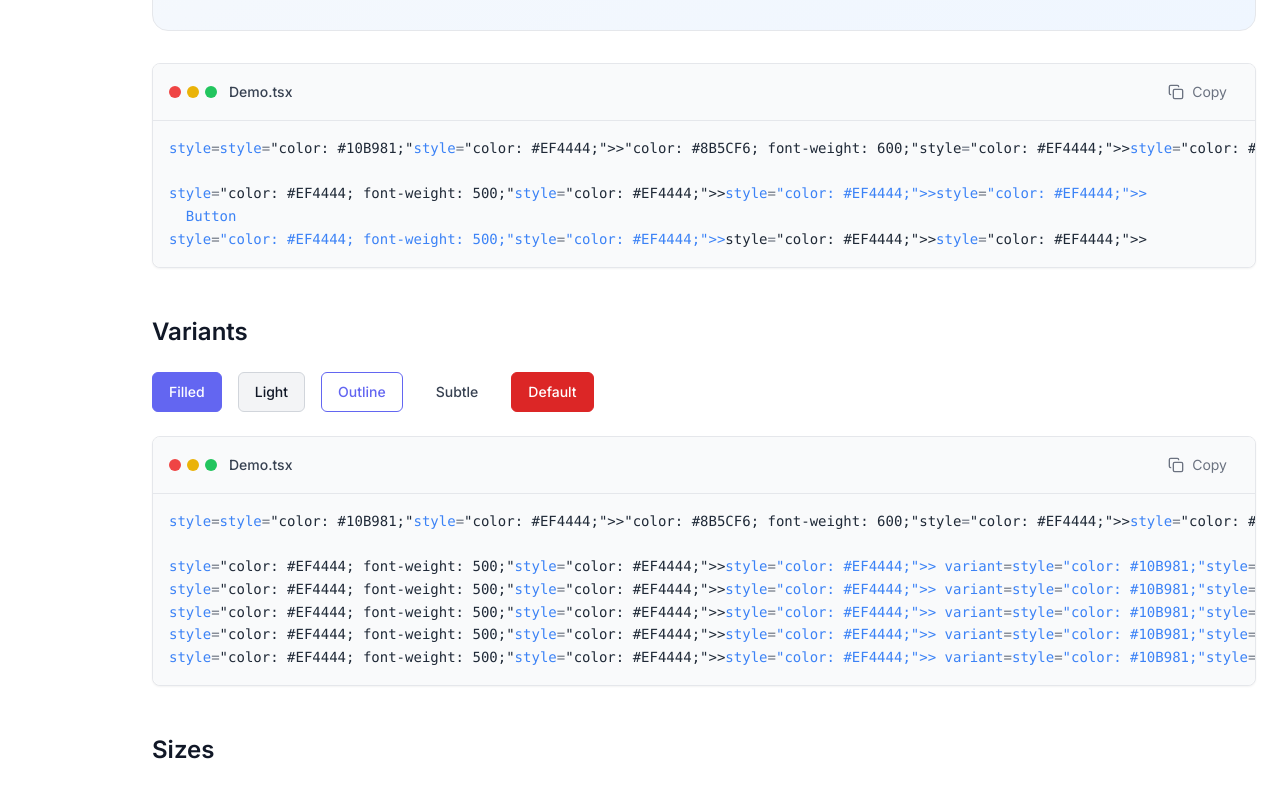
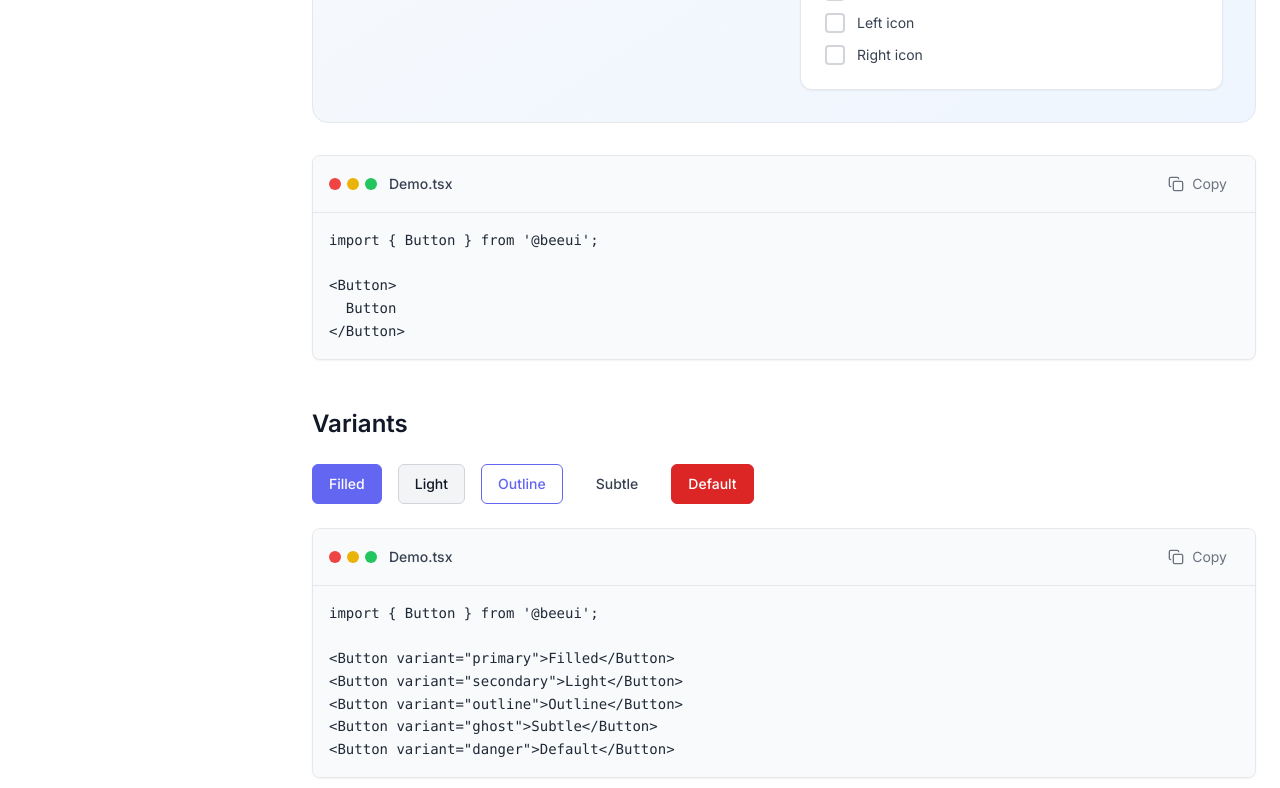
Before and after one commit to somo-dev/bee, a Next.js app: page /components/button in a window 1280 px wide. Shown: the part 920-1708 px from the top of the page. Built offline with nearby package versions, Linux system fonts and the light colour scheme.

Commit message:
button update

```diff
--- a/src/app/components/button/page.tsx
+++ b/src/app/components/button/page.tsx
@@ -1,8 +1,8 @@
-"use client";
+'use client';
 
-import React, { useState, useRef, useEffect } from "react";
-import { Button } from "@/lib/components/Button";
-import { ColorPicker } from "@/lib/components/ColorPicker";
+import React, { useState, useRef, useEffect } from 'react';
+import { Button } from '@/lib/components/Button';
+import { ColorPicker } from '@/lib/components/ColorPicker';
 import {
   Download,
   Settings,
@@ -32,27 +32,27 @@ import {
   EyeOff,
   Palette,
   X,
-} from "lucide-react";
-import Image from "next/image";
+} from 'lucide-react';
+import Image from 'next/image';
 
 export default function ButtonPage() {
   // Interactive controls state
-  const [variant, setVariant] = useState("primary");
-  const [size, setSize] = useState("md");
+  const [variant, setVariant] = useState('primary');
+  const [size, setSize] = useState('md');
   const [loading, setLoading] = useState(false);
   const [disabled, setDisabled] = useState(false);
   const [fullWidth, setFullWidth] = useState(false);
   const [showLeftIcon, setShowLeftIcon] = useState(false);
   const [showRightIcon, setShowRightIcon] = useState(false);
-  const [primaryColor, setPrimaryColor] = useState("#6366F1");
+  const [primaryColor, setPrimaryColor] = useState('#6366F1');
   const [radius, setRadius] = useState(6);
 
   // Copy state - individual for each code section
   const [copiedStates, setCopiedStates] = useState<Record<string, boolean>>({});
 
   // Size labels for slider
-  const sizeLabels = ["xs", "sm", "md", "lg", "xl"];
-  const sizeValues = ["sm", "md", "lg", "xl"];
+  const sizeLabels = ['xs', 'sm', 'md', 'lg', 'xl'];
+  const sizeValues = ['sm', 'md', 'lg', 'xl'];
 
   const copyCode = async (code: string, key: string) => {
     await navigator.clipboard.writeText(code);
@@ -64,15 +64,16 @@ export default function ButtonPage() {
 
   const generateCode = () => {
     const props = [];
-    if (variant !== "primary") props.push(`variant="${variant}"`);
-    if (size !== "md") props.push(`size="${size}"`);
-    if (loading) props.push("loading");
-    if (disabled) props.push("disabled");
-    if (fullWidth) props.push("fullWidth");
-    if (showLeftIcon) props.push("leftIcon={<Download />}");
-    if (showRightIcon) props.push("rightIcon={<ArrowRight />}");
+    if (variant !== 'primary') props.push(`variant="${variant}"`);
+    if (size !== 'md') props.push(`size="${size}"`);
+    if (primaryColor !== '#6366F1') props.push(`color="${primaryColor}"`);
+    if (loading) props.push('loading');
+    if (disabled) props.push('disabled');
+    if (fullWidth) props.push('fullWidth');
+    if (showLeftIcon) props.push('leftIcon={<Download />}');
+    if (showRightIcon) props.push('rightIcon={<ArrowRight />}');
 
-    const propsString = props.length > 0 ? " " + props.join(" ") : "";
+    const propsString = props.length > 0 ? ' ' + props.join(' ') : '';
     return `import { Button } from '@beeui';
 
 <Button${propsString}>
@@ -80,65 +81,6 @@ export default function ButtonPage() {
 </Button>`;
   };
 
-  // Enhanced syntax highlighting component
-  const SyntaxHighlighter = ({ code }: { code: string }) => {
-    const highlightCode = (code: string) => {
-      let highlighted = code;
-
-      // Keywords (purple)
-      highlighted = highlighted.replace(
-        /\b(import|from|export|const|let|var|function|return|if|else|for|while|class|extends|interface|type)\b/g,
-        '<span style="color: #8B5CF6; font-weight: 600;">$1</span>'
-      );
-
-      // Strings (green)
-      highlighted = highlighted.replace(
-        /(['"`])((?:(?!\1)[^\\]|\\.)*)(\1)/g,
-        '<span style="color: #10B981;">$1$2$3</span>'
-      );
-
-      // JSX tags (red/orange)
-      highlighted = highlighted.replace(
-        /(<\/?[A-Z][a-zA-Z0-9]*)/g,
-        '<span style="color: #EF4444; font-weight: 500;">$1</span>'
-      );
-
-      // JSX closing brackets
-      highlighted = highlighted.replace(
-        /(\/?>)/g,
-        '<span style="color: #EF4444;">$1</span>'
-      );
-
-      // Props/attributes (blue)
-      highlighted = highlighted.replace(
-        /\s([a-zA-Z][a-zA-Z0-9]*)(=)/g,
-        ' <span style="color: #3B82F6;">$1</span><span style="color: #6B7280;">$2</span>'
-      );
-
-      // Curly braces (yellow/orange)
-      highlighted = highlighted.replace(
-        /(\{[^}]*\})/g,
-        '<span style="color: #F59E0B;">$1</span>'
-      );
-
-      // Comments (gray italic)
-      highlighted = highlighted.replace(
-        /(\/\/.*$)/gm,
-        '<span style="color: #6B7280; font-style: italic;">$1</span>'
-      );
-
-      return highlighted;
-    };
-
-    return (
-      <pre className="p-4 text-sm overflow-x-auto bg-gray-50 rounded-b-lg">
-        <code
-          className="text-gray-800 leading-relaxed"
-          dangerouslySetInnerHTML={{ __html: highlightCode(code) }}
-        />
-      </pre>
-    );
-  };
 
   // Reusable CodeSection component with enhanced styling
   const CodeSection = ({
@@ -173,11 +115,15 @@ export default function ButtonPage() {
               <Copy className="w-4 h-4" />
             )}
             <span className="hidden sm:inline">
-              {isCopied ? "Copied!" : "Copy"}
+              {isCopied ? 'Copied!' : 'Copy'}
             </span>
           </button>
         </div>
-        <SyntaxHighlighter code={code} />
+        <pre className="p-4 text-sm overflow-x-auto bg-gray-50 rounded-b-lg">
+          <code className="text-gray-800 leading-relaxed font-mono">
+            {code}
+          </code>
+        </pre>
       </div>
     );
   };
@@ -203,8 +149,8 @@ export default function ButtonPage() {
         <div
           className={`w-5 h-5 rounded border-2 transition-all duration-200 ${
             checked
-              ? "bg-blue-600 border-blue-600"
-              : "border-gray-300 group-hover:border-gray-400"
+              ? 'bg-blue-600 border-blue-600'
+              : 'border-gray-300 group-hover:border-gray-400'
           }`}
         >
           {checked && (
@@ -218,23 +164,6 @@ export default function ButtonPage() {
     </label>
   );
 
-  // Generate dynamic styles for the button based on color and variant
-  const getButtonStyles = () => {
-    const styles: React.CSSProperties = {
-      borderRadius: `${radius}px`,
-    };
-
-    // Apply color only to variants that should use it
-    if (variant === "primary") {
-      styles.backgroundColor = primaryColor;
-      styles.borderColor = primaryColor;
-    } else if (variant === "outline") {
-      styles.borderColor = primaryColor;
-      styles.color = primaryColor;
-    }
-
-    return styles;
-  };
 
   return (
     <div className="min-h-screen bg-white">
@@ -290,20 +219,21 @@ export default function ButtonPage() {
           <div className="bg-gradient-to-br from-gray-50 to-blue-50 rounded-2xl border border-gray-200 p-8 mb-8">
             <div className="grid grid-cols-1 lg:grid-cols-2 gap-8">
               {/* Preview Section */}
-              <div className="order-2 lg:order-1 h-full">
-                <div className="h-full bg-white rounded-xl border border-gray-200 p-8 shadow-sm">
+              <div className="order-2 lg:order-1">
+                <div className="bg-white rounded-xl border border-gray-200 p-8 shadow-sm">
                   <div className="flex items-center justify-center min-h-[200px]">
-                    <div className={fullWidth ? "w-full h-full" : ""}>
+                    <div className={fullWidth ? 'w-full' : ''}>
                       <Button
                         variant={variant as any}
                         size={size as any}
+                        color={primaryColor}
                         loading={loading}
                         disabled={disabled}
                         fullWidth={fullWidth}
                         leftIcon={showLeftIcon ? <Download /> : undefined}
                         rightIcon={showRightIcon ? <ArrowRight /> : undefined}
-                        style={getButtonStyles()}
-                        className={fullWidth ? "w-full" : ""}
+                        style={{ borderRadius: `${radius}px` }}
+                        className={fullWidth ? 'w-full' : ''}
                       >
                         Button
                       </Button>
@@ -317,9 +247,7 @@ export default function ButtonPage() {
                 <div className="bg-white rounded-xl border border-gray-200 p-6 shadow-sm">
                   <div className="flex items-center gap-2 mb-6">
                     <Settings className="w-5 h-5 text-blue-600" />
-                    <h3 className="text-lg font-semibold text-gray-900">
-                      Interactive Controls
-                    </h3>
+                    <h3 className="text-lg font-semibold text-gray-900">Interactive Controls</h3>
                   </div>
 
                   <div className="space-y-6">
@@ -369,7 +297,7 @@ export default function ButtonPage() {
                     </div>
 
                     {/* Row 2: Color */}
-                    <div className="grid grid-cols-1 md:grid-cols-2 gap-4">
+                    <div>
                       <ColorPicker
                         value={primaryColor}
                         onChange={setPrimaryColor}
@@ -377,6 +305,9 @@ export default function ButtonPage() {
                         size="md"
                         colorGridColumns={4}
                       />
+                    </div>
+
+                    {/* Row 3: Radius */}
                     <div>
                       <label className="block text-sm font-medium text-gray-700 mb-3">
                         Radius: {radius}px
@@ -394,9 +325,6 @@ export default function ButtonPage() {
                         <span>20px</span>
                       </div>
                     </div>
-                    </div>
-
-                    {/* Row 3: Radius */}
 
                     {/* Row 4: Checkboxes */}
                     <div className="space-y-3">
@@ -577,14 +505,14 @@ import { Upload } from 'lucide-react';
             Full width
           </h2>
           <p className="text-gray-600 mb-6">
-            If{" "}
+            If{' '}
             <code className="px-2 py-1 bg-gray-100 rounded text-sm font-mono">
               fullWidth
-            </code>{" "}
-            prop is set{" "}
+            </code>{' '}
+            prop is set{' '}
             <code className="px-2 py-1 bg-gray-100 rounded text-sm font-mono">
               Button
-            </code>{" "}
+            </code>{' '}
             will take 100% of parent width:
           </p>
 
--- a/src/lib/components/Button/Button.tsx
+++ b/src/lib/components/Button/Button.tsx
@@ -9,6 +9,7 @@ export const Button = forwardRef<HTMLButtonElement, ButtonProps>(
     {
       variant = 'primary',
       size = 'md',
+      color,
       fullWidth = false,
       leftIcon,
       rightIcon,
@@ -31,6 +32,40 @@ export const Button = forwardRef<HTMLButtonElement, ButtonProps>(
     const showRightIcon = rightIcon && !loading;
     const showLoadingIcon = loading;
 
+    // Generate custom styles based on color prop
+    const getCustomStyles = (): React.CSSProperties => {
+      if (!color) return {};
+
+      switch (variant) {
+        case 'primary':
+          return {
+            backgroundColor: color,
+            borderColor: color,
+          };
+        case 'outline':
+          return {
+            borderColor: color,
+            color: color,
+          };
+        case 'danger':
+          return {
+            backgroundColor: color,
+            borderColor: color,
+          };
+        case 'secondary':
+          return {
+            backgroundColor: color,
+            borderColor: color,
+            color: 'white',
+          };
+        case 'ghost':
+          return {
+            color: color,
+          };
+        default:
+          return {};
+      }
+    };
     // Build class names
     const buttonClasses = cn(
       baseButtonStyles,
@@ -53,6 +88,7 @@ export const Button = forwardRef<HTMLButtonElement, ButtonProps>(
         type={type}
         disabled={isDisabled}
         className={buttonClasses}
+        style={{ ...getCustomStyles(), ...props.style }}
         aria-busy={loading}
         aria-disabled={isDisabled}
         {...props}
--- a/src/lib/components/Button/Button.types.ts
+++ b/src/lib/components/Button/Button.types.ts
@@ -13,6 +13,12 @@ export interface ButtonProps extends BaseComponentProps, Omit<ButtonHTMLAttribut
    * @default 'md'
    */
   size?: Size;
+
+  /**
+   * Custom color for the button (hex, rgb, rgba, or CSS color name)
+   * Only applies to primary, outline, and danger variants
+   */
+  color?: string;
 
   /**
    * Whether the button should take the full width of its container
```
Lines whose indentation alone changed are shown as unchanged.
